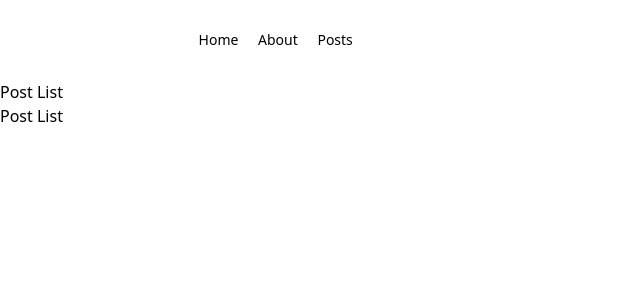
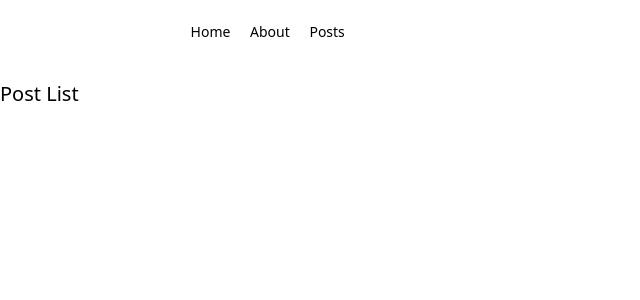
Before and after one commit to derrickkyoo/teach-django, a Django app: page /posts/ in a window 1280 px wide. Shown: the top 300 px of the page, without its empty margins (0-640 px from the left). Run offline with Django 3.2, Linux system fonts and the light colour scheme; data that the repository does not hold is empty.

Commit message:
Add post detail and Tailwindcss styling

```diff
--- a/helloworld/posts/urls.py
+++ b/helloworld/posts/urls.py
@@ -1,8 +1,9 @@
 from django.urls import path
 
-from .views import PostListView
+from .views import PostListView, PostDetailView
 
 app_name = "posts"
 urlpatterns = [
+    path("<int:pk>/", PostDetailView.as_view(), name="detail"),
     path("", PostListView.as_view(), name="list"),
 ]
--- a/helloworld/posts/views.py
+++ b/helloworld/posts/views.py
@@ -1,4 +1,4 @@
-from django.views.generic import ListView
+from django.views.generic import ListView, DetailView
 
 from .models import Post
 
@@ -13,3 +13,8 @@ class PostListView(ListView):
 
     def title(self):
         return "Post List"
+
+
+class PostDetailView(DetailView):
+    model = Post
+    template_name = "posts/post_detail.html"
--- a/templates/_includes/nav.html
+++ b/templates/_includes/nav.html
@@ -1,4 +1,4 @@
-<nav class="flex items-center justify-between flex-wrap bg-teal-500 p-6">
+<nav class="flex items-center justify-between flex-wrap bg-teal-500 p-4">
   <div class="flex items-center flex-shrink-0 text-white mr-6">
     <svg class="fill-current h-8 w-8 mr-2" width="54" height="54" viewBox="0 0 54 54" xmlns="http://www.w3.org/2000/svg"><path d="M13.5 22.1c1.8-7.2 6.3-10.8 13.5-10.8 10.8 0 12.15 8.1 17.55 9.45 3.6.9 6.75-.45 9.45-4.05-1.8 7.2-6.3 10.8-13.5 10.8-10.8 0-12.15-8.1-17.55-9.45-3.6-.9-6.75.45-9.45 4.05zM0 38.3c1.8-7.2 6.3-10.8 13.5-10.8 10.8 0 12.15 8.1 17.55 9.45 3.6.9 6.75-.45 9.45-4.05-1.8 7.2-6.3 10.8-13.5 10.8-10.8 0-12.15-8.1-17.55-9.45-3.6-.9-6.75.45-9.45 4.05z"/></svg>
     <span class="font-semibold text-xl tracking-tight">Hello World</span>
--- a/templates/base.html
+++ b/templates/base.html
@@ -11,11 +11,11 @@
   {% endblock css %}
 </head>
 <body>
-
   {% include "_includes/nav.html" %}
 
-  {% block content %}
-  {% endblock content %}
-
+  <div class="container mx-auto mt-4">
+    {% block content %}
+    {% endblock content %}
+  </div>
 </body>
 </html>
--- a/templates/posts/post_list.html
+++ b/templates/posts/post_list.html
@@ -1,15 +1,15 @@
 {% extends "base.html" %}
 
 {% block content %}
-  <h1>Post List</h1>
+  <h1 class="text-xl">Post List</h1>
 
-  {{ view.title }}
-
-  <ul>
+  <div>
     {% for post in post_list %}
-      <li>
-        <a href="#">{{ post.title }}</a> - {{ post.text }} by {{ post.author.username }}
-      </li>
+      <p class="text-base">
+        <a href="{% url "posts:detail" post.pk %}" class="text-blue-500">
+          {{ post.title }}
+        </a> - {{ post.text }} by {{ post.author.username }}
+      </p>
     {% endfor %}
-  <ul>
+  </div>
 {% endblock content %}
```
Also changed, not shown: templates/posts/post_detail.html (added, +16 -0 lines).
